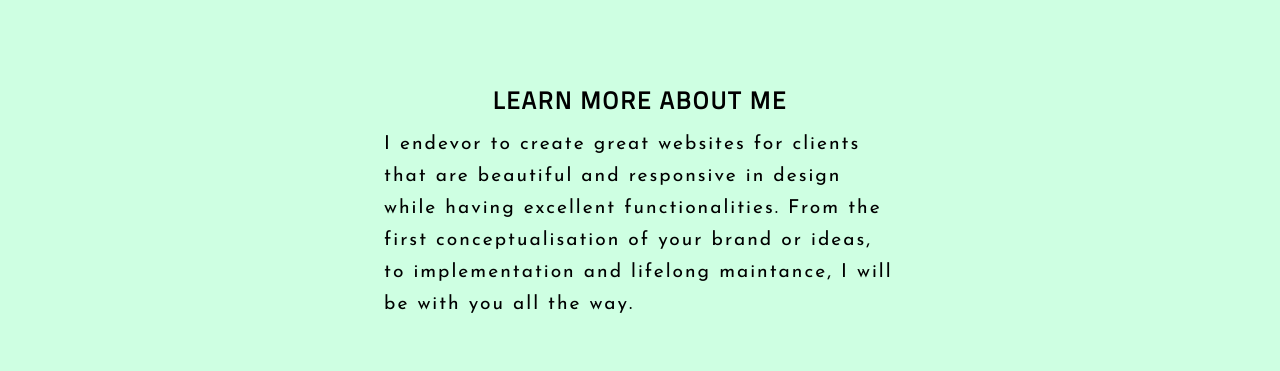
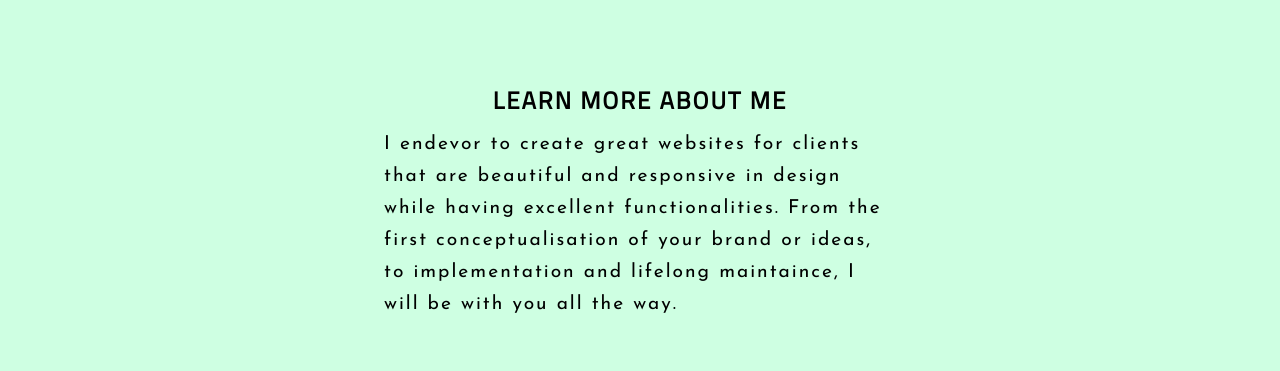
Before and after one commit to cl92-design/PersonalSite, a plain HTML site: page index.html in a window 1280 px wide. Shown: the part 1100-1471 px from the top of the page. Drawn offline with Linux system fonts and the light colour scheme; a web font is replaced by a local one.

Commit message:
Update index.html

```diff
--- a/index.html
+++ b/index.html
@@ -41,7 +41,7 @@
         I endevor to create great websites for clients that are beautiful and
         responsive in design while having excellent functionalities. From the
         first conceptualisation of your brand or ideas, to implementation and
-        lifelong maintance, I will be with you all the way.
+        lifelong maintaince, I will be with you all the way.
       </p>
     </section>
     <section id="skills"><h1>These Are My Strengths</h1></section>
```
